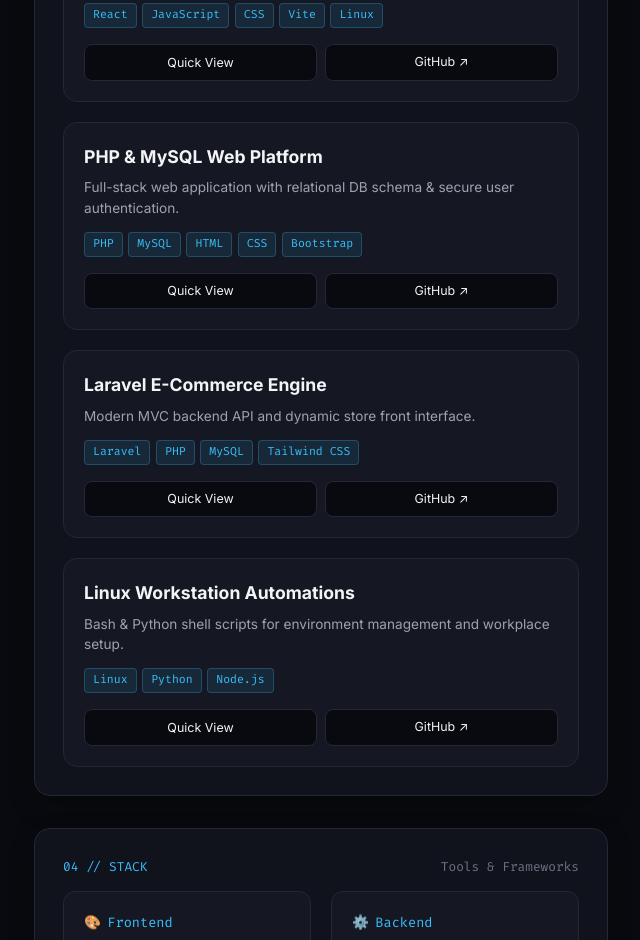
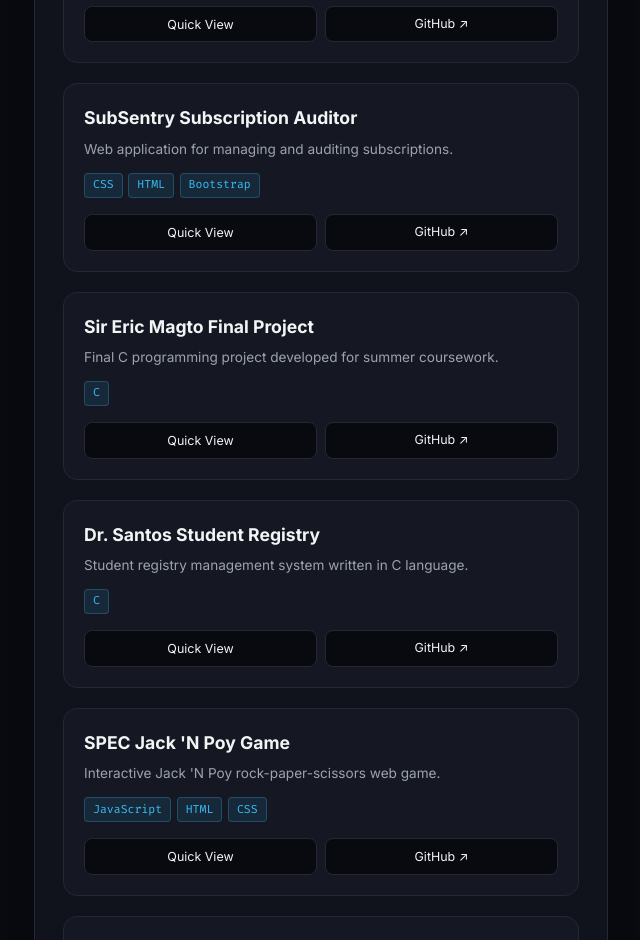
Before and after one commit to lolgamertopre/my-personal-brand, a React (Vite) app: page / in a window 1280 px wide. Shown: the part 1860-2800 px from the top of the page, without its empty margins (294-934 px from the left). Built offline with nearby package versions, Linux system fonts and the light colour scheme.

Commit message:
Listing my really what i learn

```diff
--- a/src/App.jsx
+++ b/src/App.jsx
@@ -38,41 +38,104 @@ function App() {
   // Profile data
   const profile = {
     skills: [
-      "React", "JavaScript", "Node.js", "Laravel", "PHP",
-      "Python", "Java Spring Boot", "Linux", "MySQL", "Tailwind CSS", "AWS"
+      "HTML", "CSS", "JavaScript", "React", "C", "Java", "PHP", "Bootstrap", "MySQL", "Linux"
     ],
     projects: [
       {
         id: 1,
         title: "Personal Brand Workstation",
         shortDesc: "Developer workstation portfolio featuring interactive CLI, AI drawer, and dark mode grid.",
-        fullDesc: "A high-performance personal portfolio featuring a 3-column workstation layout, dynamic state filtering, interactive shell commands, dark mode design system, and AI assistant drawer.",
-        techStack: ["React", "JavaScript", "CSS", "Vite", "Linux"],
+        fullDesc: "A personal portfolio built with React, Vite, and custom CSS featuring a 3-column developer dashboard, terminal simulator, and dark mode styling.",
+        techStack: ["JavaScript", "React", "HTML", "CSS"],
         link: "https://github.com/lolgamertopre/my-personal-brand"
       },
       {
         id: 2,
-        title: "PHP & MySQL Web Platform",
-        shortDesc: "Full-stack web application with relational DB schema & secure user authentication.",
-        fullDesc: "Complete web application built with PHP and MySQL, featuring dynamic backend routing, relational database schemas, secure session management, and responsive Bootstrap components.",
-        techStack: ["PHP", "MySQL", "HTML", "CSS", "Bootstrap"],
-        link: "https://github.com/lolgamertopre"
+        title: "SubSentry Subscription Auditor",
+        shortDesc: "Web application for managing and auditing subscriptions.",
+        fullDesc: "An educational web application for tracking and auditing active subscription services using Bootstrap and CSS styling.",
+        techStack: ["CSS", "HTML", "Bootstrap"],
+        link: "https://github.com/lolgamertopre/SPEC-SubSentry-Subscription-Auditor-PROF-SIR-MACTO"
       },
       {
         id: 3,
-        title: "Laravel E-Commerce Engine",
-        shortDesc: "Modern MVC backend API and dynamic store front interface.",
-        fullDesc: "E-Commerce engine built with Laravel MVC architecture, relational database models, payment gateway integration hooks, and Tailwind CSS UI styling.",
-        techStack: ["Laravel", "PHP", "MySQL", "Tailwind CSS"],
-        link: "https://github.com/lolgamertopre"
+        title: "Sir Eric Magto Final Project",
+        shortDesc: "Final C programming project developed for summer coursework.",
+        fullDesc: "A complete C language application implementing core data structures and logic for summer class coursework.",
+        techStack: ["C"],
+        link: "https://github.com/lolgamertopre/Sir-Eric-Magto-Final-Project"
       },
       {
         id: 4,
-        title: "Linux Workstation Automations",
-        shortDesc: "Bash & Python shell scripts for environment management and workplace setup.",
-        fullDesc: "Collection of Linux terminal automation tools created to manage project environments, automate package updates, and optimize workstation setup.",
-        techStack: ["Linux", "Python", "Node.js"],
-        link: "https://github.com/lolgamertopre"
+        title: "Dr. Santos Student Registry",
+        shortDesc: "Student registry management system written in C language.",
+        fullDesc: "A CLI student registry application built in C language featuring record management and search functions.",
+        techStack: ["C"],
+        link: "https://github.com/lolgamertopre/Challenge-1-Dr.-Santos-Student-Registry-Sherwin-PROJECT"
+      },
+      {
+        id: 5,
+        title: "SPEC Jack 'N Poy Game",
+        shortDesc: "Interactive Jack 'N Poy rock-paper-scissors web game.",
+        fullDesc: "A fun interactive Jack 'N Poy game implemented with JavaScript event listeners and dynamic DOM manipulation.",
+        techStack: ["JavaScript", "HTML", "CSS"],
+        link: "https://github.com/lolgamertopre/SPEC-JACK-N-POY-for-Macto"
+      },
+      {
+        id: 6,
+        title: "Java Hangman Game",
+        shortDesc: "Interactive command-line Hangman word guessing game in Java.",
+        fullDesc: "Java-based console game practicing Java Collections, ArrayLists, string manipulation, and game loop logic.",
+        techStack: ["Java"],
+        link: "https://github.com/lolgamertopre/Hangman-Game"
+      },
+      {
+        id: 7,
+        title: "Summer Class Grade Calculator",
+        shortDesc: "Grade calculation program created in C language.",
+        fullDesc: "A utility program developed in C language to calculate student grades and averages accurately.",
+        techStack: ["C"],
+        link: "https://github.com/lolgamertopre/Summer-Class-Banquil-Grade-Calculator."
+      },
+      {
+        id: 8,
+        title: "Spec 2 Bootstrap Project",
+        shortDesc: "Web layout output built with Bootstrap framework and custom CSS.",
+        fullDesc: "A responsive website layout showcasing Bootstrap grid layout, component styling, and CSS customization.",
+        techStack: ["HTML", "CSS", "Bootstrap"],
+        link: "https://github.com/lolgamertopre/my-output-for-spec-2-zzzzz"
+      },
+      {
+        id: 9,
+        title: "Java OOP Practice & Exercises",
+        shortDesc: "Object-Oriented Programming exercises and Java collection practice.",
+        fullDesc: "A collection of Java OOP programs practicing classes, inheritance, encapsulation, and collection frameworks.",
+        techStack: ["Java"],
+        link: "https://github.com/lolgamertopre/Session-4-Java-Object-Oriented-Programming-with-Quentin-CILLIERRE-Dimitri-LAFITTE-June-15-2026"
+      },
+      {
+        id: 10,
+        title: "C Programming Practice & Loops",
+        shortDesc: "Practice repository for C language loops, conditions, and logic.",
+        fullDesc: "A collection of C programming scripts practicing fundamental loops, array manipulations, and problem-solving techniques.",
+        techStack: ["C"],
+        link: "https://github.com/lolgamertopre/PROG-PRAC"
+      },
+      {
+        id: 11,
+        title: "WorldTrigger",
+        shortDesc: "Java programming project.",
+        fullDesc: "Java project created to practice software development techniques and OOP principles.",
+        techStack: ["Java"],
+        link: "https://github.com/lolgamertopre/WorldTrigger-"
+      },
+      {
+        id: 12,
+        title: "2nd Semester Web Project",
+        shortDesc: "Semester web project exploring HTML, CSS, and basic JavaScript loops.",
+        fullDesc: "A semester project demonstrating foundational HTML page structure, styling, and introductory JavaScript logic.",
+        techStack: ["HTML", "CSS", "JavaScript"],
+        link: "https://github.com/lolgamertopre/my-2nd-semester-project-sheesh"
       }
     ],
     experience: [
```
